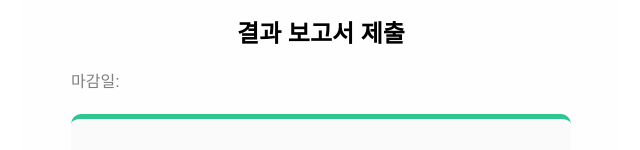
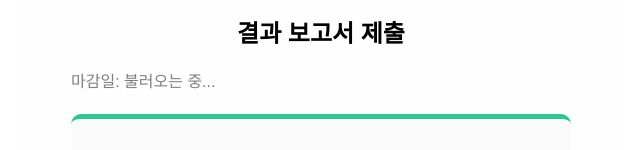
Before and after one commit to VOID-GSM/GIF_Client, a Next.js app: page /form in a window 1280 px wide. Shown: the part 132-282 px from the top of the page, without its empty margins (319-959 px from the left). Built offline with nearby package versions, Linux system fonts and the light colour scheme.

Commit message:
refactor: 임시 마감일 추가 및 컴포넌트 이름 변경

```diff
--- a/src/view/form/ui/FormView.tsx
+++ b/src/view/form/ui/FormView.tsx
@@ -2,12 +2,15 @@ import { FormSection } from "./_components/formSection";
 import { FileUpload } from "./_components/FileUpload";
 import { Calendar } from "@/features/Calendar/ui/Calendar";
 
-export default function FormPage() {
+interface FormViewProps {
+  deadLine?: string;
+}
+
+export default function FormView({ deadLine }: FormViewProps) {
   return (
     <div className="w-[600px] mx-auto h-auto px-[50px] py-[70px] bg-input">
       <h2 className="font-semibold text-2xl text-center mb-5">결과 보고서 제출</h2>
-      {/* 나중에 다른 페이지에서 가져올 예정 */}
-      <p className="mb-[6px] text-gray-40 font-medium">마감일:</p>
+      <p className="mb-[6px] text-gray-40 font-medium">마감일: {deadLine || "불러오는 중..."} </p>
       <FormSection
         title="프로젝트 이름"
         description="프로젝트 이름을 작성해 주세요"
```
